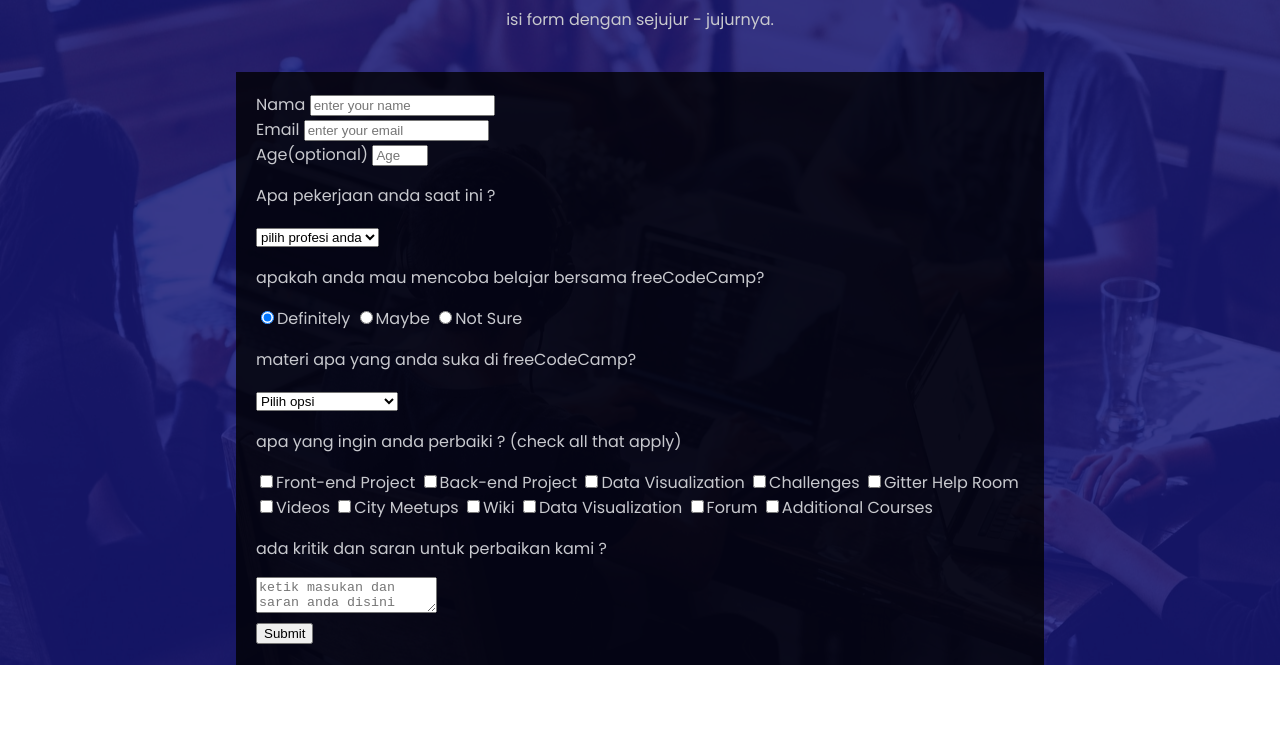
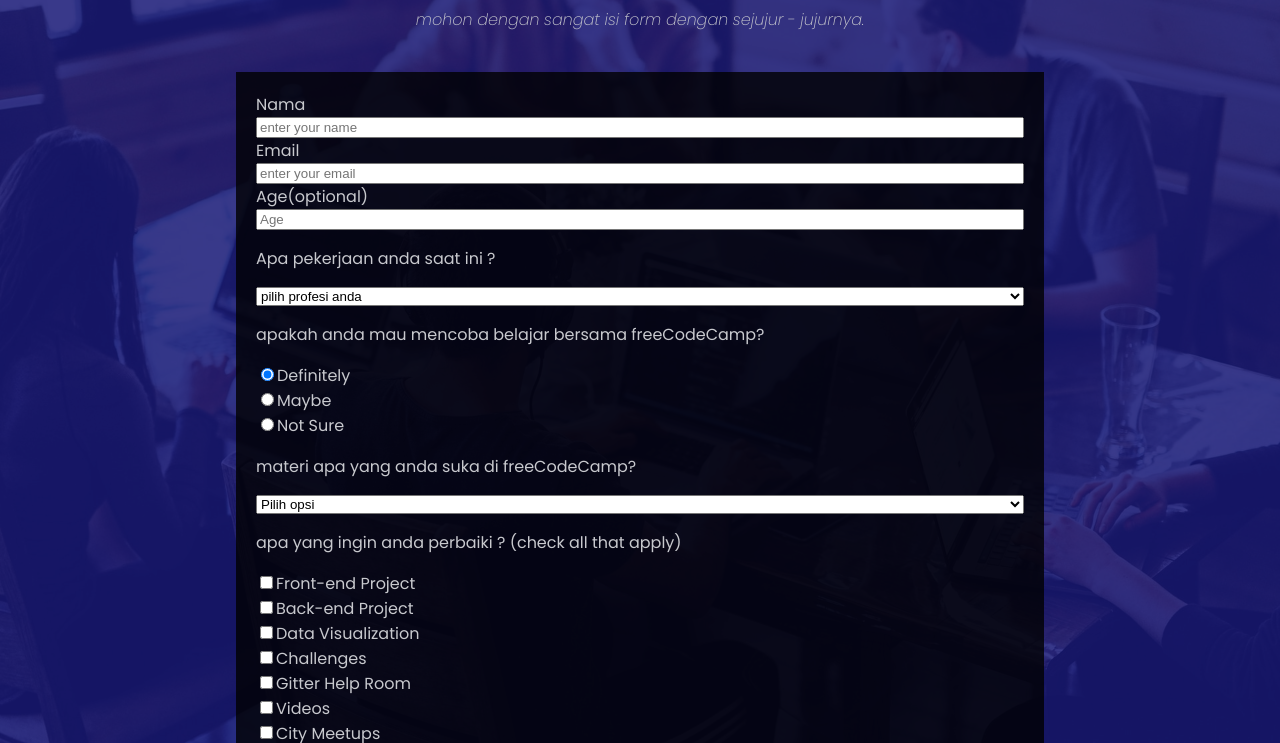
Before and after one commit to irfan-fauzi/portfolio-frontend, a plain HTML site: page survey-form/index.html in a window 1280 px wide. Shown: the part 102-845 px from the top of the page. Before the commit the page ends 800 px from the top, so only its background shows below. Drawn offline with Linux system fonts and the light colour scheme.

Commit message:
form group center

```diff
--- a/survey-form/_header.scss
+++ b/survey-form/_header.scss
@@ -8,4 +8,7 @@
   h1{
    font-weight: 200;
   }
+  p{
+    font-style: italic;
+  }
 }
--- a/survey-form/_survey-form.scss
+++ b/survey-form/_survey-form.scss
@@ -7,9 +7,12 @@
   padding: 20px;
   position: relative;
   z-index: 4;
+  margin: 30px auto;
   .form-group{
     position: relative;
     z-index: 6;
+    display: flex;
+    flex-direction: column;
   }
 }
 #survey-form::after{
@@ -21,6 +24,4 @@
  opacity: 80%;
  top: 0;
  left: 0;
-//  border-radius: 2%;
-//  z-index: 4;
 }
--- a/survey-form/index.html
+++ b/survey-form/index.html
@@ -13,7 +13,7 @@
     <!-- header---------------- -->
     <header class="header">
       <h1 id="title" class="text-center">Survey Kepuasan Masyarakat Majalengka</h1>
-      <p id="description">isi form dengan sejujur - jujurnya.</p>
+      <p id="description">mohon dengan sangat isi form dengan sejujur - jujurnya.</p>
     </header>
     <!-- /header ----------------->
     <!-- form------------------ -->
```
Also changed, not shown: survey-form/_container.scss (line endings or trailing spaces), survey-form/style.css, 1 other file.
